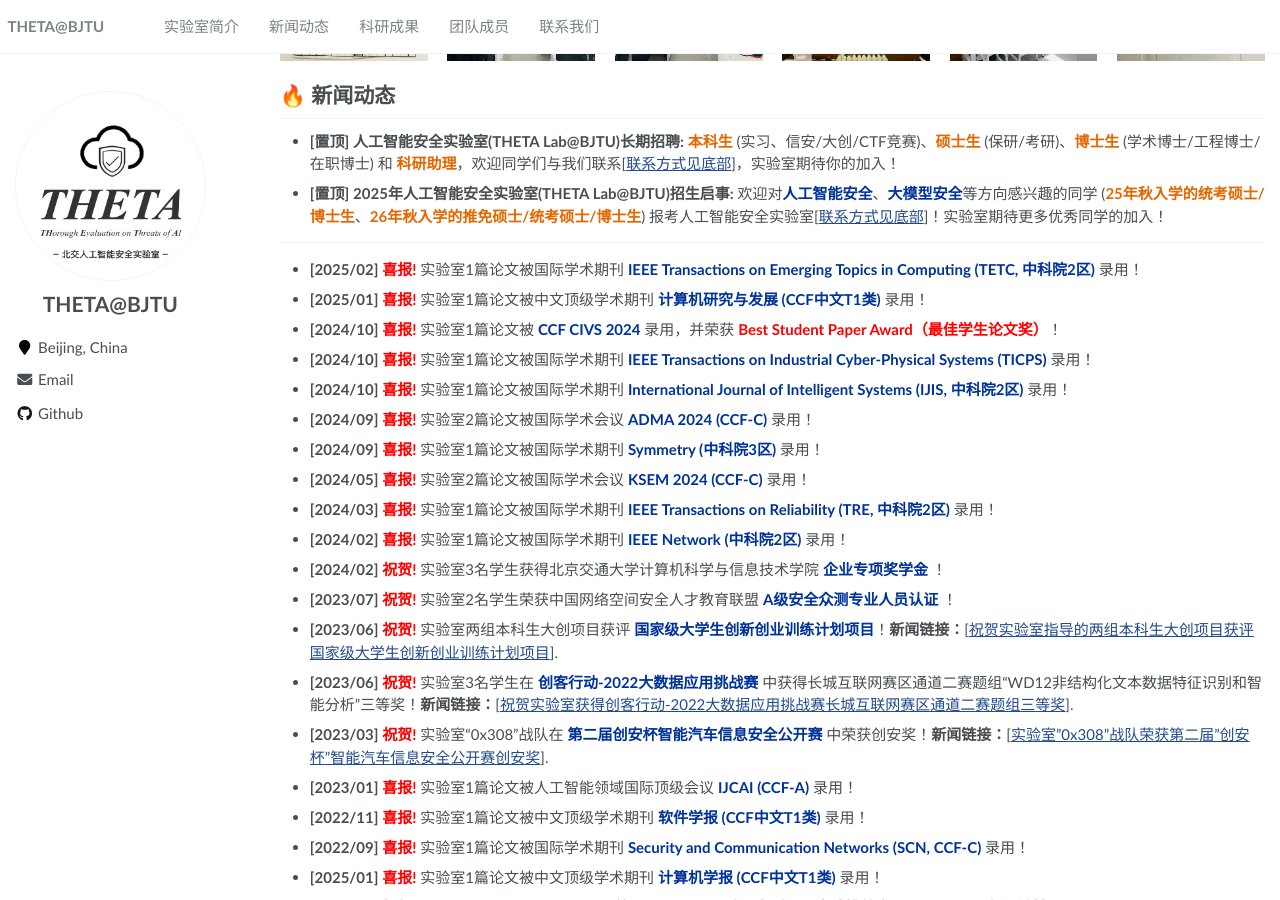
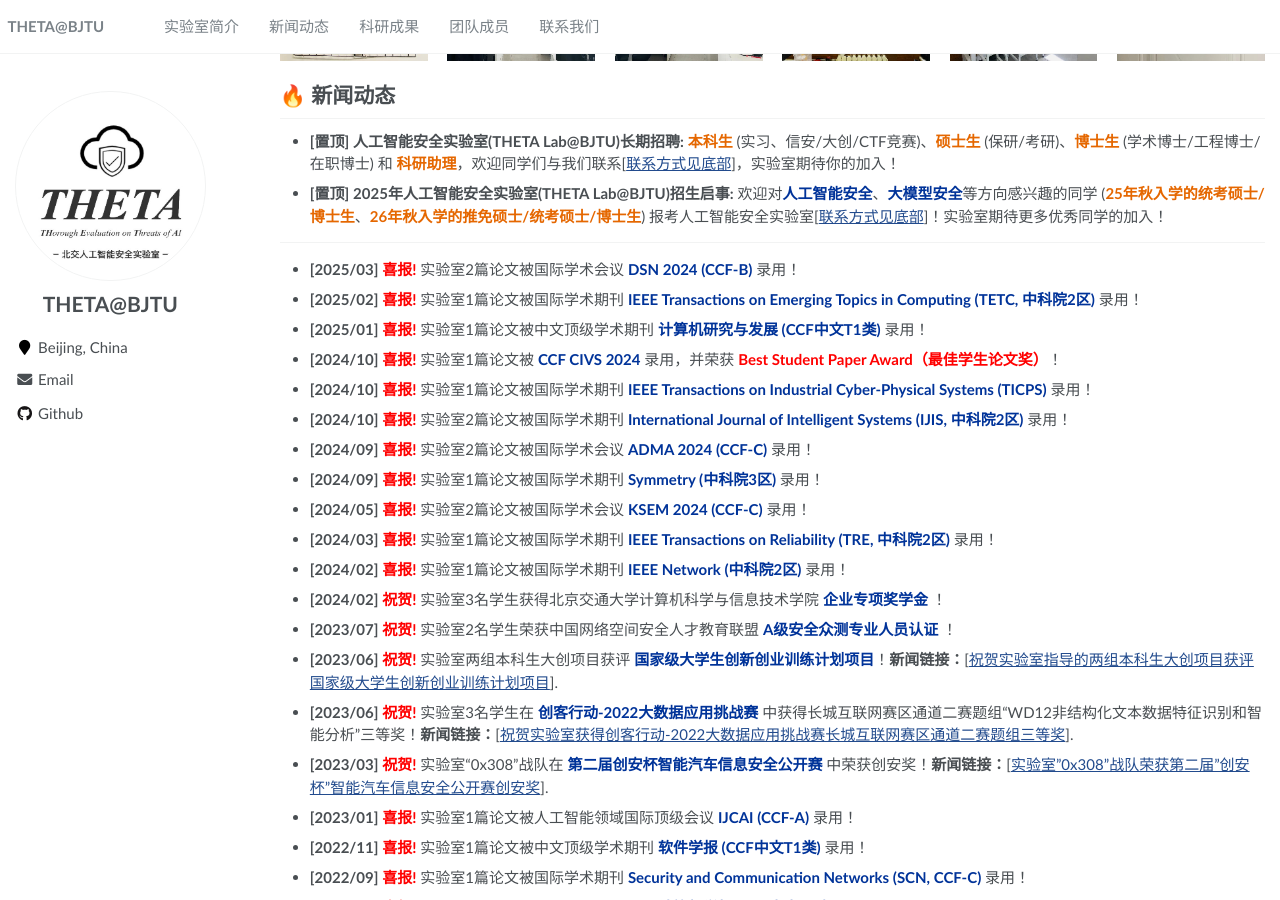
Before and after one commit to xiaoshu1221/Zhangruoyang.github.io, a Jekyll site: the page built from _pages/about.md, in a window 1280 px wide and 900 px high, scrolled down 642 px. Built offline with Jekyll 4.4.1, drawn with Linux system fonts in a browser that asks for light colours.

Commit message:
about.md

```diff
--- a/_pages/about.md
+++ b/_pages/about.md
@@ -60,11 +60,12 @@ redirect_from:
 
 ---
 
+- **[2025/03]** <font color="red"><strong>喜报!</strong></font> 实验室2篇论文被国际学术会议 <font color="#003399"><strong>DSN 2024 (CCF-B)</strong></font> 录用！
 - **[2025/02]** <font color="red"><strong>喜报!</strong></font> 实验室1篇论文被国际学术期刊 <font color="#003399"><strong>IEEE Transactions on Emerging Topics in Computing (TETC, 中科院2区)</strong></font> 录用！
 - **[2025/01]** <font color="red"><strong>喜报!</strong></font> 实验室1篇论文被中文顶级学术期刊 <font color="#003399"><strong>计算机研究与发展 (CCF中文T1类)</strong></font> 录用！
 - **[2024/10]** <font color="red"><strong>喜报!</strong></font> 实验室1篇论文被 <font color="#003399"><strong>CCF CIVS 2024</strong></font> 录用，并荣获 <font color="red"><strong>Best Student Paper Award（最佳学生论文奖）</strong></font>！
 - **[2024/10]** <font color="red"><strong>喜报!</strong></font> 实验室1篇论文被国际学术期刊 <font color="#003399"><strong>IEEE Transactions on Industrial Cyber-Physical Systems (TICPS)</strong></font> 录用！
-- **[2024/10]** <font color="red"><strong>喜报!</strong></font> 实验室1篇论文被国际学术期刊 <font color="#003399"><strong>International Journal of Intelligent Systems (IJIS, 中科院2区)</strong></font>  录用！
+- **[2024/10]** <font color="red"><strong>喜报!</strong></font> 实验室2篇论文被国际学术期刊 <font color="#003399"><strong>International Journal of Intelligent Systems (IJIS, 中科院2区)</strong></font>  录用！
 - **[2024/09]** <font color="red"><strong>喜报!</strong></font> 实验室2篇论文被国际学术会议 <font color="#003399"><strong>ADMA 2024 (CCF-C)</strong></font> 录用！
 - **[2024/09]** <font color="red"><strong>喜报!</strong></font> 实验室1篇论文被国际学术期刊 <font color="#003399"><strong>Symmetry (中科院3区)</strong></font> 录用！
 - **[2024/05]** <font color="red"><strong>喜报!</strong></font> 实验室2篇论文被国际学术会议 <font color="#003399"><strong>KSEM 2024 (CCF-C)</strong></font> 录用！
```
